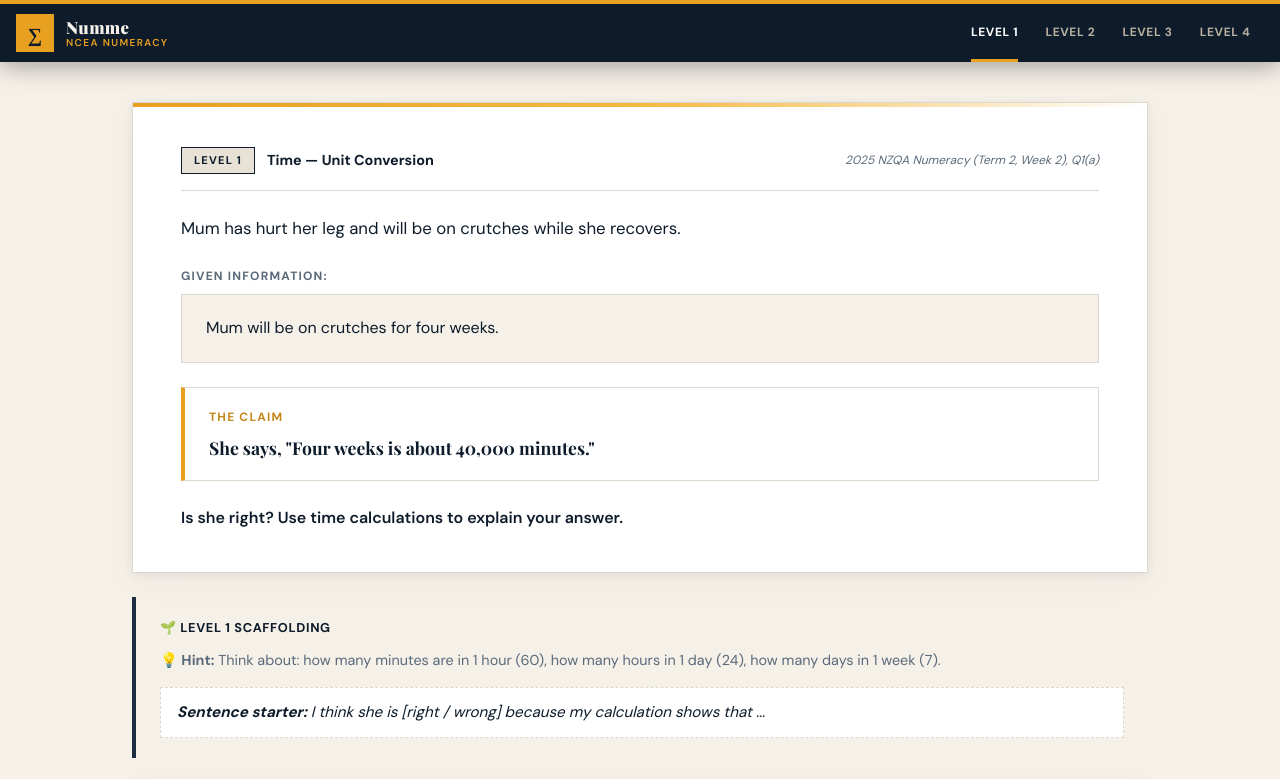
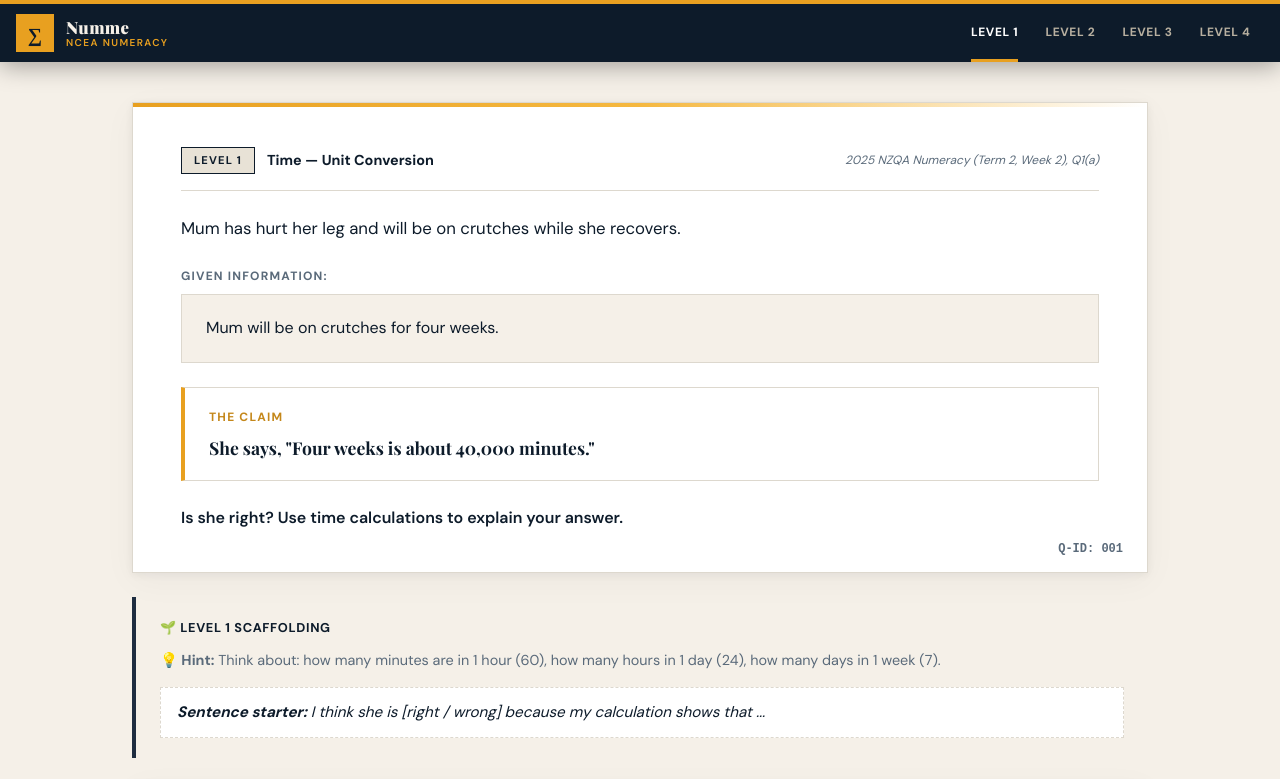
Before and after one commit to bhave13/numme, a plain HTML site: page index.html in a window 1280 px wide. Both pictures are taken after a click on the tab "LEVEL 1". Shown: the top 779 px of the page. Drawn offline with nearby package versions, Linux system fonts and the light colour scheme.

Commit message:
Added Q-ID to each question card

```diff
--- a/index.html
+++ b/index.html
@@ -174,6 +174,16 @@
     .claim-text { font-size: 1.1rem; color: var(--navy); font-weight: 600; font-family: 'Playfair Display', serif; line-height: 1.4; }
 
     .question-instruction { font-size: 1rem; color: var(--navy); font-weight: 600; }
+
+    .q-id-label {
+      position: absolute;
+      bottom: 0.75rem;
+      right: 1.5rem;
+      font-family: 'Courier New', Courier, monospace;
+      font-size: 0.75rem;
+      color: var(--text-muted);
+      font-weight: 600;
+    }
 
     /* Scaffold */
     .scaffold-card { background: var(--chalk); border-left: 4px solid var(--navy-light); padding: 1.25rem 1.5rem; margin-bottom: 1.5rem; }
@@ -363,6 +373,7 @@
 
             <p class="question-instruction" id="q-instruction"></p>
           </div>
+          <div class="q-id-label" id="q-id-display"></div>
         </div>
 
         <!-- Scaffold (Level 1 only) -->
@@ -558,6 +569,7 @@ $(function () {
     $('#q-level-badge').text('Level ' + q.level).attr('class', 'level-badge l' + q.level);
     $('#q-topic').text(q.topic);
     $('#q-source').text(q.source || '');
+    $('#q-id-display').text('Q-ID: ' + q.id);
 
     // Content
     $('#q-context').text(q.context);
```
